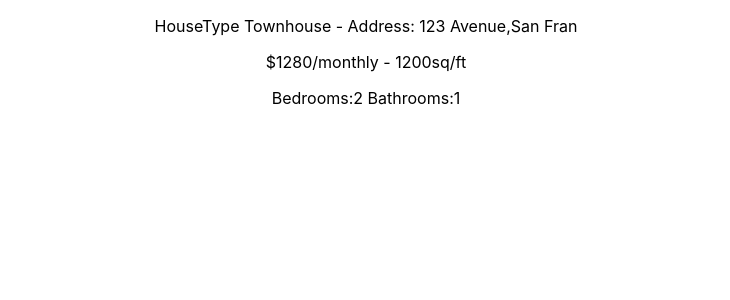
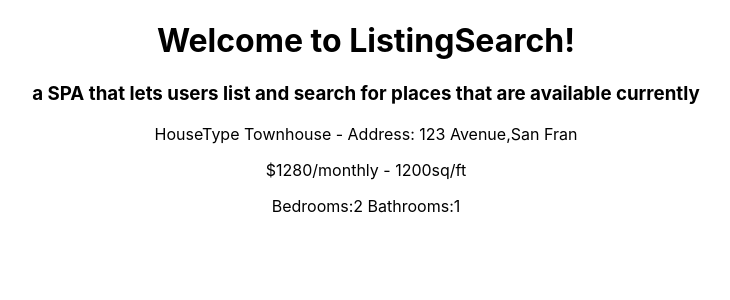
Before and after one commit to AmilMasic/listing-finder, a React (Create React App) app: page / in a window 1280 px wide. Shown: the top 300 px of the page, without its empty margins (274-1004 px from the left). Built offline with nearby package versions, Linux system fonts and the light colour scheme.

Commit message:
added a greeting message to App.js

```diff
--- a/src/App.js
+++ b/src/App.js
@@ -5,6 +5,8 @@ import ListingSearch from './components/listing-search';
 function App() {
   return (
     <div className="App">
+      <h1> Welcome to ListingSearch!</h1>
+      <h3> a SPA that lets users list and search for places that are available currently</h3>
       < ListingSearch />
     </div>
   );
```
